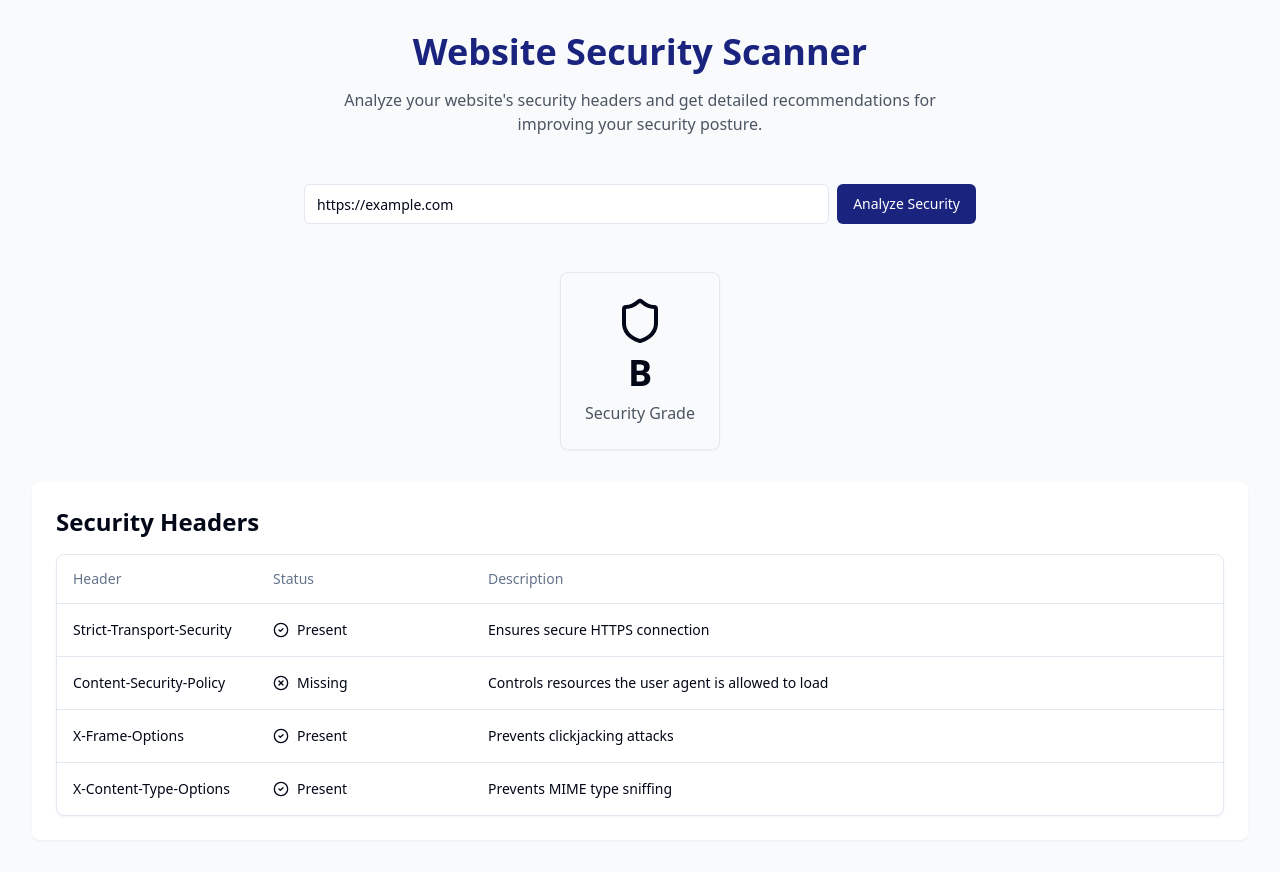
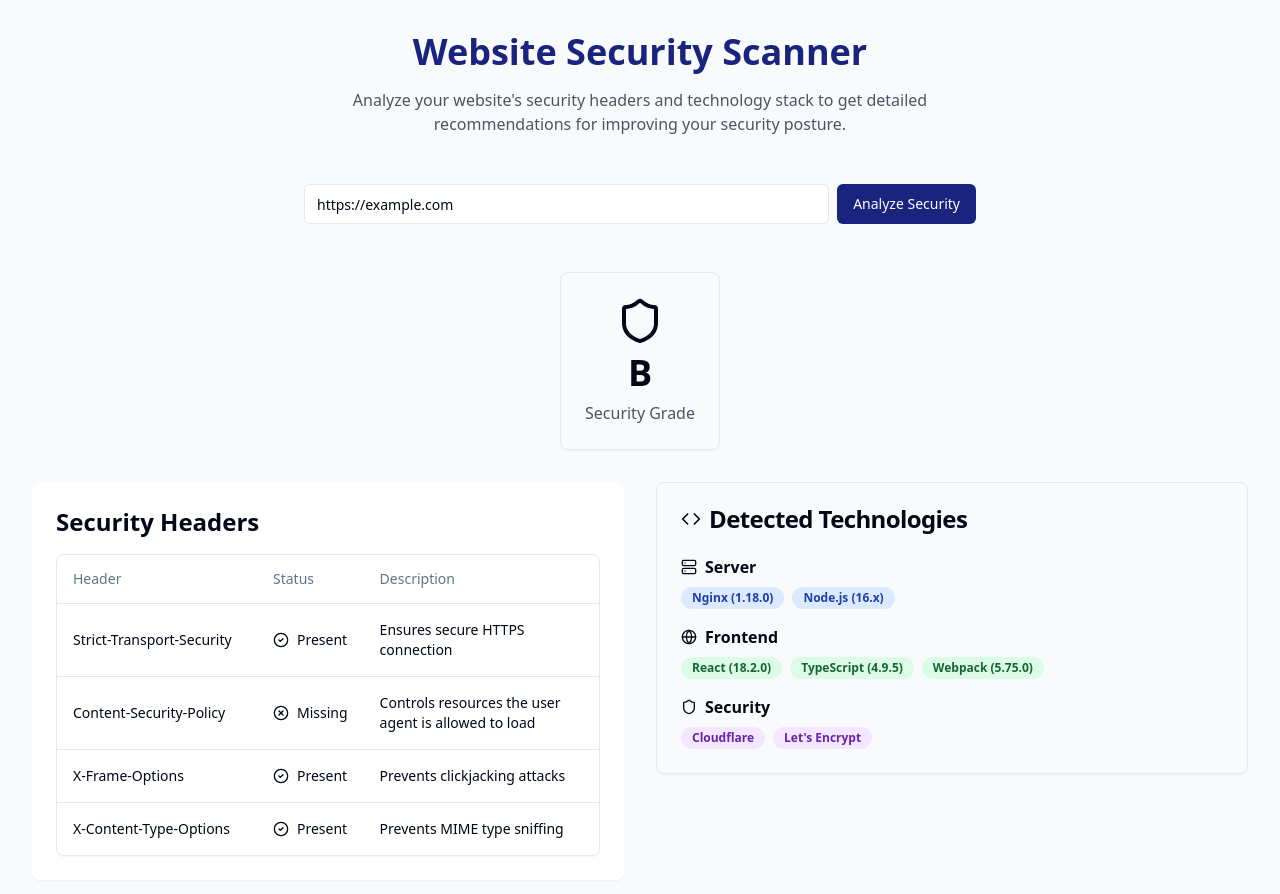
Before and after one commit to ktbatterham/secure-header-insight, a React (Vite) app: page / in a window 1280 px wide. Both pictures are taken after typing "https://example.com" into the empty fields and a click on the button "Analyze Security". Shown: the top 894 px of the page. Before the commit the page ends 872 px from the top, so only its background shows below. Built offline with nearby package versions, Linux system fonts and the light colour scheme.

Commit message:
Add technology insight feature
Enhance the application to highlight additional information based on the technology used in the project.
[skip gpt_engineer]

```diff
--- /dev/null
+++ b/src/components/TechnologyStack.tsx
@@ -0,0 +1,84 @@
+import { Card, CardContent, CardHeader, CardTitle } from "@/components/ui/card";
+import { Badge } from "@/components/ui/badge";
+import { Server, Globe, Shield, Code } from "lucide-react";
+
+interface Technology {
+  name: string;
+  category: "server" | "frontend" | "security" | "other";
+  version?: string;
+}
+
+interface TechnologyStackProps {
+  technologies: Technology[];
+}
+
+export const TechnologyStack = ({ technologies }: TechnologyStackProps) => {
+  const getCategoryIcon = (category: Technology["category"]) => {
+    switch (category) {
+      case "server":
+        return <Server className="w-4 h-4" />;
+      case "frontend":
+        return <Globe className="w-4 h-4" />;
+      case "security":
+        return <Shield className="w-4 h-4" />;
+      default:
+        return <Code className="w-4 h-4" />;
+    }
+  };
+
+  const getCategoryColor = (category: Technology["category"]) => {
+    switch (category) {
+      case "server":
+        return "bg-blue-100 text-blue-800 dark:bg-blue-900 dark:text-blue-300";
+      case "frontend":
+        return "bg-green-100 text-green-800 dark:bg-green-900 dark:text-green-300";
+      case "security":
+        return "bg-purple-100 text-purple-800 dark:bg-purple-900 dark:text-purple-300";
+      default:
+        return "bg-gray-100 text-gray-800 dark:bg-gray-800 dark:text-gray-300";
+    }
+  };
+
+  return (
+    <Card>
+      <CardHeader>
+        <CardTitle className="flex items-center gap-2">
+          <Code className="w-5 h-5" />
+          Detected Technologies
+        </CardTitle>
+      </CardHeader>
+      <CardContent>
+        <div className="grid gap-4">
+          {Object.entries(
+            technologies.reduce((acc, tech) => {
+              if (!acc[tech.category]) {
+                acc[tech.category] = [];
+              }
+              acc[tech.category].push(tech);
+              return acc;
+            }, {} as Record<Technology["category"], Technology[]>)
+          ).map(([category, techs]) => (
+            <div key={category}>
+              <div className="flex items-center gap-2 mb-2">
+                {getCategoryIcon(category as Technology["category"])}
+                <h3 className="font-semibold capitalize">{category}</h3>
+              </div>
+              <div className="flex flex-wrap gap-2">
+                {techs.map((tech) => (
+                  <Badge
+                    key={tech.name}
+                    variant="secondary"
+                    className={`${getCategoryColor(tech.category)}`}
+                  >
+                    {tech.name}
+                    {tech.version && ` (${tech.version})`}
+                  </Badge>
+                ))}
+              </div>
+            </div>
+          ))}
+        </div>
+      </CardContent>
+    </Card>
+  );
+};
--- a/src/pages/Index.tsx
+++ b/src/pages/Index.tsx
@@ -2,6 +2,7 @@ import { useState } from "react";
 import { UrlForm } from "@/components/UrlForm";
 import { SecurityGrade } from "@/components/SecurityGrade";
 import { HeadersTable } from "@/components/HeadersTable";
+import { TechnologyStack } from "@/components/TechnologyStack";
 
 const MOCK_HEADERS = [
   {
@@ -26,6 +27,16 @@ const MOCK_HEADERS = [
   },
 ];
 
+const MOCK_TECHNOLOGIES = [
+  { name: "Nginx", category: "server", version: "1.18.0" },
+  { name: "React", category: "frontend", version: "18.2.0" },
+  { name: "Cloudflare", category: "security" },
+  { name: "TypeScript", category: "frontend", version: "4.9.5" },
+  { name: "Let's Encrypt", category: "security" },
+  { name: "Webpack", category: "frontend", version: "5.75.0" },
+  { name: "Node.js", category: "server", version: "16.x" },
+];
+
 const Index = () => {
   const [isLoading, setIsLoading] = useState(false);
   const [analyzed, setAnalyzed] = useState(false);
@@ -46,7 +57,7 @@ const Index = () => {
             Website Security Scanner
           </h1>
           <p className="text-gray-600 max-w-2xl mx-auto">
-            Analyze your website's security headers and get detailed recommendations
+            Analyze your website's security headers and technology stack to get detailed recommendations
             for improving your security posture.
           </p>
         </div>
@@ -61,9 +72,17 @@ const Index = () => {
               <SecurityGrade grade="B" />
             </div>
 
-            <div className="bg-white p-6 rounded-lg shadow-sm">
-              <h2 className="text-2xl font-semibold mb-4">Security Headers</h2>
-              <HeadersTable headers={MOCK_HEADERS} />
+            <div className="grid gap-8 md:grid-cols-2">
+              <div className="space-y-8">
+                <div className="bg-white p-6 rounded-lg shadow-sm">
+                  <h2 className="text-2xl font-semibold mb-4">Security Headers</h2>
+                  <HeadersTable headers={MOCK_HEADERS} />
+                </div>
+              </div>
+
+              <div>
+                <TechnologyStack technologies={MOCK_TECHNOLOGIES} />
+              </div>
             </div>
           </div>
         )}
```
